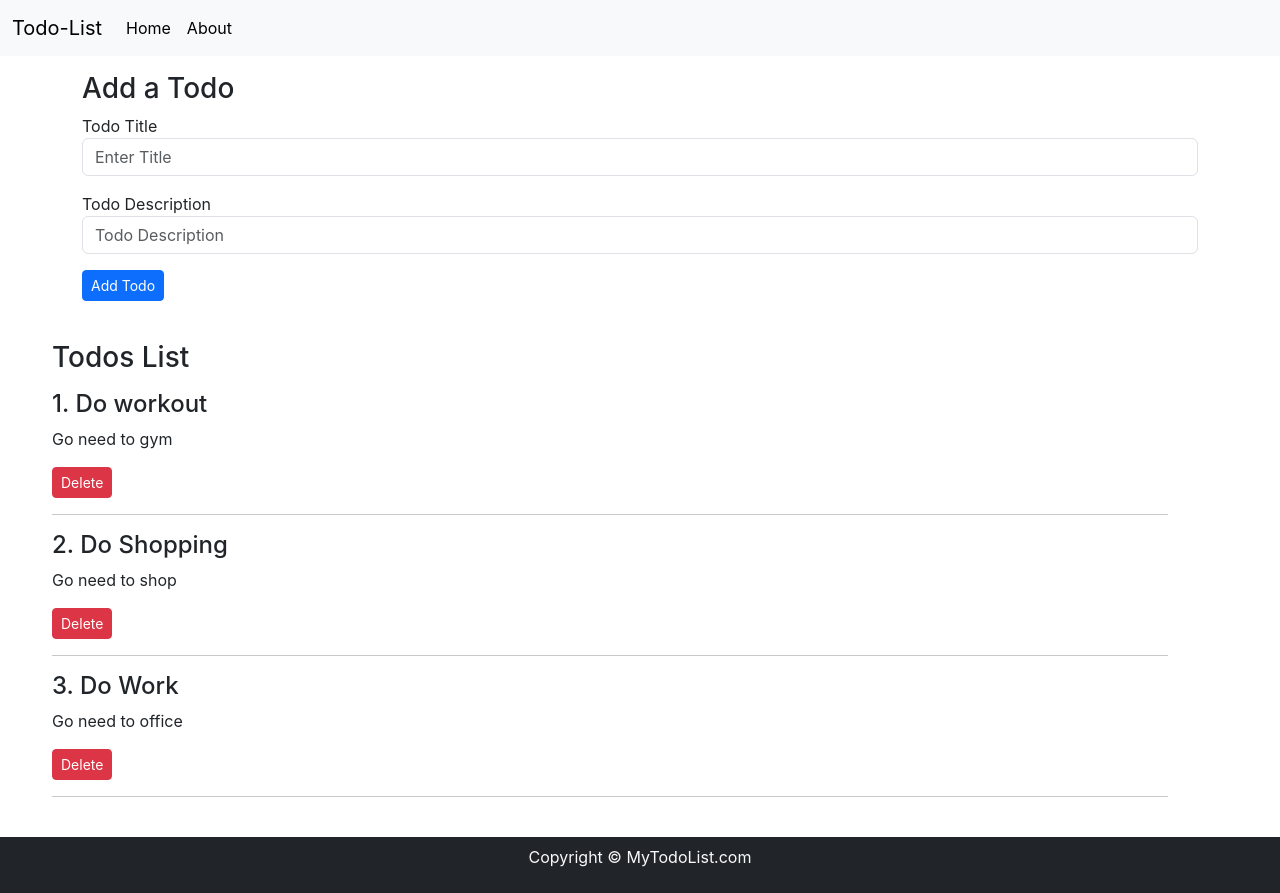
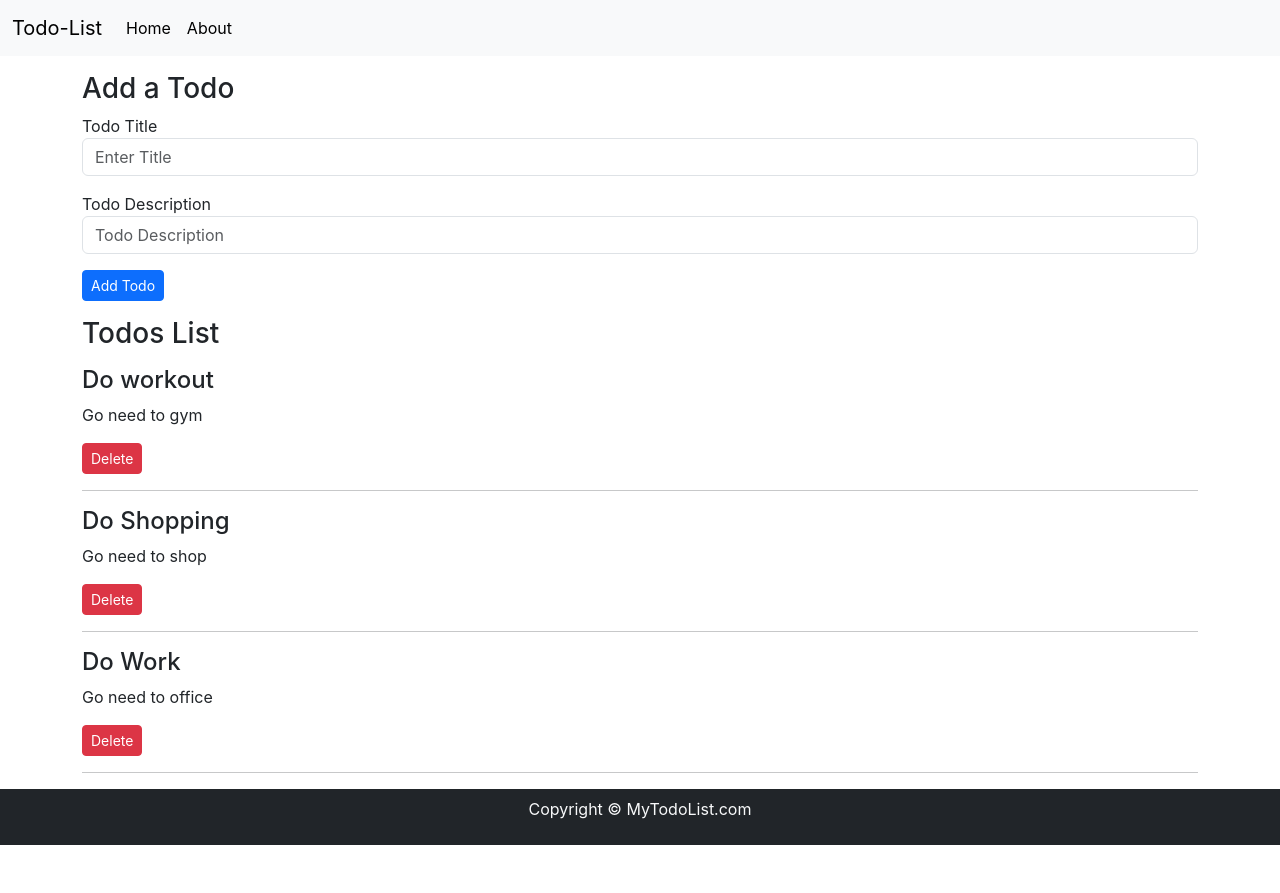
Before and after one commit to Anurag96/ReactLearning, a React (Create React App) app in the folder todo-list/: page / in a window 1280 px wide. After the commit the page ends 845 px from the top, so only its background shows below. Built offline with nearby package versions, Linux system fonts and the light colour scheme.

Commit message:
Updated the serial number & height of the Todo container

```diff
--- a/todo-list/src/components/TodoItem.jsx
+++ b/todo-list/src/components/TodoItem.jsx
@@ -3,7 +3,7 @@ import React from 'react'
 export const TodoItem = ({todo,onDelete}) => {
   return (
     <div>
-      <h4 className='my-2'>{todo.sno}. {todo.title}</h4>
+      <h4 className='my-2'>{todo.title}</h4>
       <p>{todo.desc}</p>
       <button className="btn btn-sm btn-danger" onClick={()=>{onDelete(todo)}}>Delete</button>
     </div>
--- a/todo-list/src/components/Todos.jsx
+++ b/todo-list/src/components/Todos.jsx
@@ -3,8 +3,7 @@ import { TodoItem } from './TodoItem'
 
 const Todos = ({todos,onDelete}) => {
   let myStyle={
-    minHeight:"56vh",
-    margin: "40px"
+    minHeight:"56vh"
   }
   return (
     <div className='container' style={myStyle}>
```
